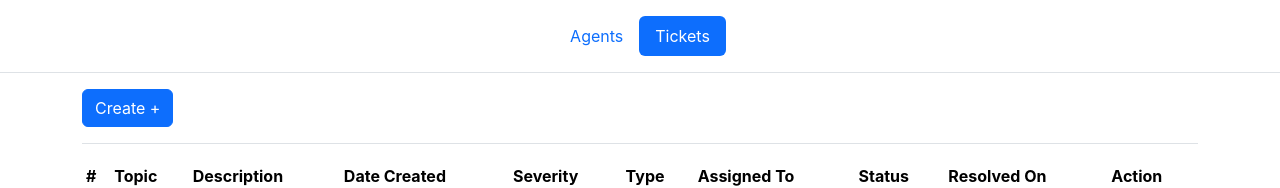
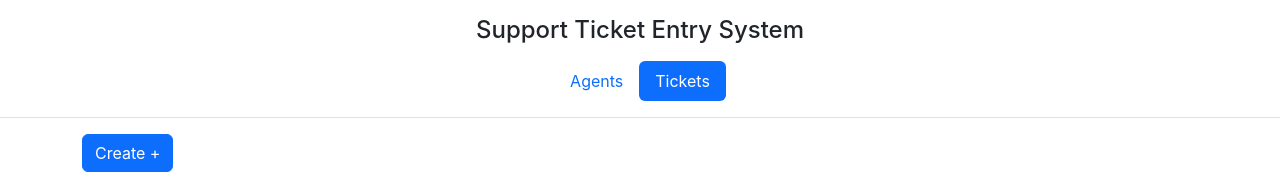
Before and after one commit to purveshmakode24/ticket-entry-react, a React (Create React App) app: page /support-tickets/ in a window 1280 px wide. Shown: the top 188 px of the page. Built offline with nearby package versions, Linux system fonts and the light colour scheme; no server answers.

Commit message:
Update header

```diff
--- a/public/index.html
+++ b/public/index.html
@@ -25,7 +25,7 @@
       Learn how to configure a non-root public URL by running `npm run build`.
     -->
     <link href="https://cdn.jsdelivr.net/npm/bootstrap@5.3.2/dist/css/bootstrap.min.css" rel="stylesheet" integrity="sha384-T3c6CoIi6uLrA9TneNEoa7RxnatzjcDSCmG1MXxSR1GAsXEV/Dwwykc2MPK8M2HN" crossorigin="anonymous">
-    <title>React App</title>
+    <title>Support Ticket Entry System</title>
   </head>
   <body>
     <noscript>You need to enable JavaScript to run this app.</noscript>
--- a/src/components/Nav.tsx
+++ b/src/components/Nav.tsx
@@ -3,13 +3,20 @@ import { Link, NavLink } from 'react-router-dom'
 
 const Nav = () => {
   return (
-    <header className="d-flex justify-content-center py-3 border-bottom">
-      <ul className="nav nav-pills">
-        <li className="nav-item"><NavLink to='/support-agents/' className={({ isActive }) =>
-          isActive ? 'active nav-link' : 'nav-link'}>Agents</NavLink></li>
-        <li className="nav-item"><NavLink to='/support-tickets/' className={({ isActive }) =>
-          isActive ? 'active nav-link' : 'nav-link'}>Tickets</NavLink></li>
-      </ul>
+    <header className="d-flex flex-column align-items-center py-3 border-bottom">
+      <h4 className="mb-3">Support Ticket Entry System</h4>
+      <div>
+        <ul className="nav nav-pills">
+          <li className="nav-item">
+            <NavLink to='/support-agents/' className={({ isActive }) =>
+              isActive ? 'active nav-link' : 'nav-link'}>Agents</NavLink>
+          </li>
+          <li className="nav-item">
+            <NavLink to='/support-tickets/' className={({ isActive }) =>
+              isActive ? 'active nav-link' : 'nav-link'}>Tickets</NavLink>
+          </li>
+        </ul>
+      </div>
     </header>
   )
 }
--- a/src/support-ticket/SupportTickets.tsx
+++ b/src/support-ticket/SupportTickets.tsx
@@ -47,7 +47,6 @@ const SupportTickets = () => {
             } else {
                 window.alert('Not able to resolve the ticket at this moment. Please try again after some time.')
             }
-
         }
     }
 
@@ -88,7 +87,7 @@ const SupportTickets = () => {
                                         <td>{t.type}</td>
                                         <td>{t.assignedTo || '-'}</td>
                                         <td>{t.status}</td>
-                                        <td>{t.resolvedOn}</td>
+                                        <td>{t.resolvedOn || '-'}</td>
                                         <td>
                                             <div className='btn-group mr-2'>
                                                 {t.status === 'Resolved' ?
```
